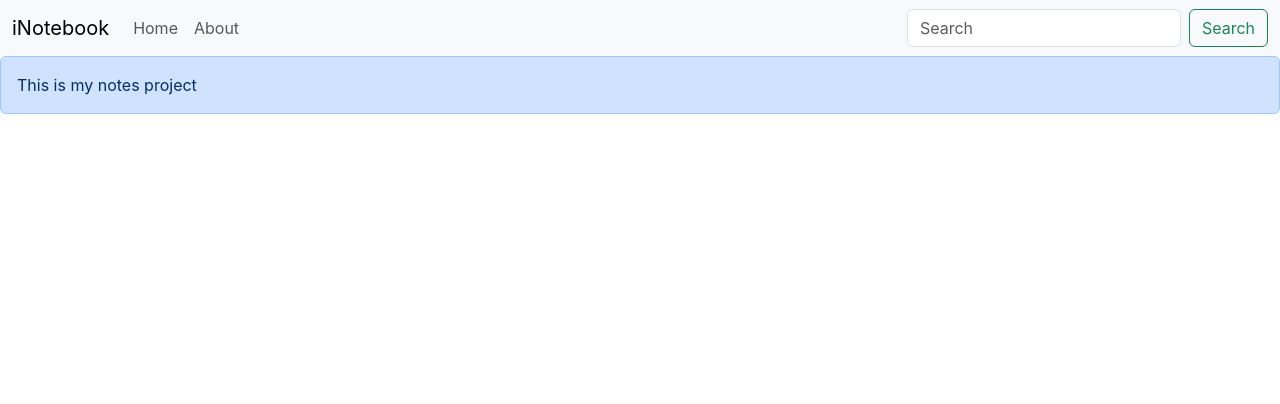
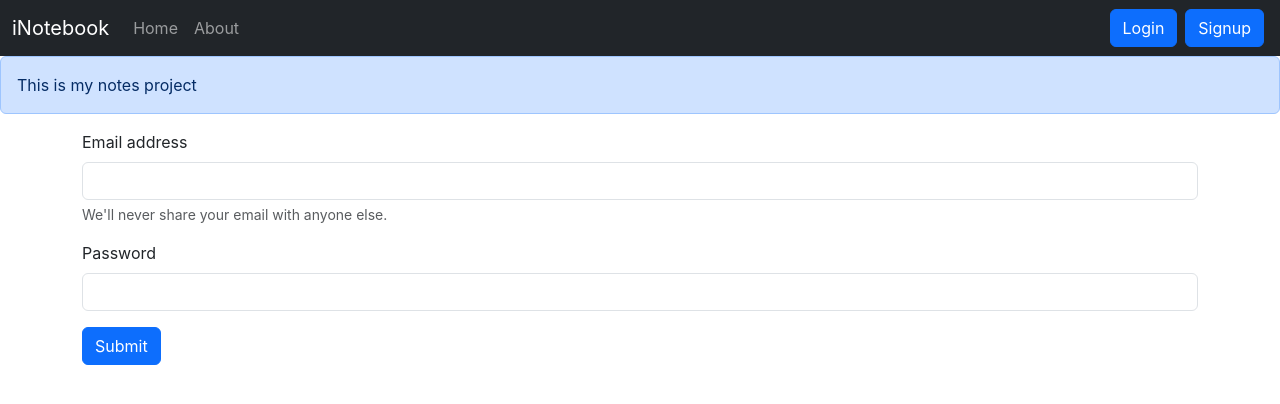
Before and after one commit to KhushbooHamid/NoteHarbor, a React (Create React App) app: page /login in a window 1280 px wide. Shown: the top 404 px of the page. Built offline with nearby package versions, Linux system fonts and the light colour scheme.

Commit message:
create login

```diff
--- a/src/App.js
+++ b/src/App.js
@@ -5,6 +5,8 @@ import Home from "./components/Home";
 import About from "./components/About";
 import NoteState from "./context/notes/noteState";
 import Alert from "./components/Alert"
+import Login from "./components/Login";
+import Signup from "./components/Signup";
 function App() {
   return (
     <>
@@ -17,6 +19,8 @@ function App() {
           <Route exact path="/" element={<Home />} />
           <Route exact path="/about" element={<About />} />
           <Route exact path="/home" element={<Home />} />
+          <Route exact path="/login" element={<Login />} />
+          <Route exact path="/signup" element={<Signup />} />
         </Routes>
         </div>
       </Router>
--- a/src/components/AddNote.js
+++ b/src/components/AddNote.js
@@ -8,12 +8,15 @@ const AddNote = () => {
   const [note, setNote] = useState({
     title: "",
     description: "",
-    tag: "default",
+    tag: "",
   });
 
   const handleClick = (e) => {
     e.preventDefault();
     addNote(note.title, note.description, note.tag);
+    setNote({ title: "",
+    description: "",
+    tag: "",})
   };
 
   const onChange = (e) => {
@@ -35,6 +38,7 @@ const AddNote = () => {
               id="title"
               name="title"
               aria-describedby="emailHelp"
+              value={note.title}
               onChange={onChange}
               minLength={5}
               required
@@ -49,6 +53,7 @@ const AddNote = () => {
               className="form-control"
               id="description"
               name="description"
+              value={note.description}
               onChange={onChange}
               minLength={5}
               required
@@ -63,6 +68,7 @@ const AddNote = () => {
               className="form-control"
               id="tag"
               name="tag"
+              value={note.tag}
               onChange={onChange}
               minLength={5}
               required
--- /dev/null
+++ b/src/components/Login.js
@@ -0,0 +1,79 @@
+import React, {useState} from "react";
+import { useNavigate } from 'react-router-dom';
+
+
+
+const Login = () => {
+    const [credentials, setCredentials] = useState({email: "", password: ""})
+    let navigate = useNavigate();
+
+    const handleSubmit = async (e) => {
+    e.preventDefault();
+
+    const response = await fetch("http://localhost:5000/api/auth/loginuser", {
+      method: "POST",
+      headers: {
+        "Content-Type": "application/json",
+      },
+      body: JSON.stringify({ email :credentials.email, password: credentials.password }),
+    });
+    const json = await response.json();
+    console.log(json);
+    if(json.success){
+        //save the auth token and redirect
+        localStorage.setItem('token', json.authtoken);
+        navigate("/");
+
+    }
+    else{
+        alert("invalid credentials")
+    }
+  };
+
+  const onChange = (e) => {
+    setCredentials({ ...credentials, [e.target.name]: e.target.value }); //spread operator so that the new properties gets added
+  };
+
+  return (
+    <div>
+      <form onSubmit={handleSubmit}>
+        <div className="mb-3">
+          <label htmlFor="email" className="form-label">
+            Email address
+          </label>
+          <input
+            type="email"
+            className="form-control"
+            value={credentials.email}
+            onChange={onChange}
+            id="email"
+            name="email"
+            aria-describedby="emailHelp"
+          />
+          <div id="emailHelp" className="form-text">
+            We'll never share your email with anyone else.
+          </div>
+        </div>
+        <div className="mb-3">
+          <label htmlFor="password" className="form-label">
+            Password
+          </label>
+          <input
+            type="password"
+            className="form-control"
+            value={credentials.password}
+            onChange={onChange}
+            id="password"
+            name="password"
+          />
+        </div>
+
+        <button type="submit" className="btn btn-primary">
+          Submit
+        </button>
+      </form>
+    </div>
+  );
+};
+
+export default Login;
--- a/src/components/Navbar.js
+++ b/src/components/Navbar.js
@@ -1,37 +1,59 @@
-import React from 'react'
+import React from "react";
 import { Link, useLocation } from "react-router-dom";
-
-
 
 const Navbar = () => {
   let location = useLocation();
 
   return (
-    <nav className="navbar navbar-expand-lg bg-body-tertiary">
+    <nav className="navbar navbar-expand-lg navbar-dark bg-dark">
       <div className="container-fluid">
-    <Link className="navbar-brand" to="/">iNotebook</Link>
-    <button className="navbar-toggler" type="button" data-bs-toggle="collapse" data-bs-target="#navbarSupportedContent" aria-controls="navbarSupportedContent" aria-expanded="false" aria-label="Toggle navigation">
+        <Link className="navbar-brand" to="/">
+          iNotebook
+        </Link>
+        <button
+          className="navbar-toggler"
+          type="button"
+          data-bs-toggle="collapse"
+          data-bs-target="#navbarSupportedContent"
+          aria-controls="navbarSupportedContent"
+          aria-expanded="false"
+          aria-label="Toggle navigation"
+        >
           <span className="navbar-toggler-icon"></span>
         </button>
         <div className="collapse navbar-collapse" id="navbarSupportedContent">
           <ul className="navbar-nav me-auto mb-2 mb-lg-0">
             <li className="nav-item">
-          <Link className={`nav-link ${location.pathname==="/" ? "active": ""}`} aria-current="page" to="/Home">Home</Link>
+              <Link
+                className={`nav-link ${
+                  location.pathname === "/" ? "active" : ""
+                }`}
+                aria-current="page"
+                to="/Home"
+              >
+                Home
+              </Link>
             </li>
             <li className="nav-item">
-          <Link className={`nav-link ${location.pathname==="/about" ? "active": ""}`} to="/About">About</Link>
+              <Link
+                className={`nav-link ${
+                  location.pathname === "/about" ? "active" : ""
+                }`}
+                to="/About"
+              >
+                About
+              </Link>
             </li>
-
-
           </ul>
           <form className="d-flex" role="search">
-        <input className="form-control me-2" type="search" placeholder="Search" aria-label="Search"/>
-        <button className="btn btn-outline-success" type="submit">Search</button>
+
+            <Link className="btn btn-primary mx-1" to="/login"  role="button">Login</Link>
+            <Link className="btn btn-primary mx-1" to="/signup" role="button">Signup</Link>
           </form>
         </div>
       </div>
     </nav>
-  )
-}
+  );
+};
 
-export default Navbar
+export default Navbar;
--- /dev/null
+++ b/src/components/Signup.js
@@ -0,0 +1,11 @@
+import React from 'react'
+
+const Signup = () => {
+  return (
+    <div>
+      I am signup
+    </div>
+  )
+}
+
+export default Signup
--- a/src/context/notes/noteState.js
+++ b/src/context/notes/noteState.js
@@ -21,7 +21,6 @@ const NoteState = (props) => {
       },
     });
     const json = await response.json();
-    console.log(json);
     setNotes(json);
   };
 
@@ -57,11 +56,8 @@ const NoteState = (props) => {
       },
     });
     const json = response.json();
-    console.log(json);
 
-
-    console.log("deleting the node with id" + id);
-    const newNotes = notes.filter((note) => {
+   const newNotes = notes.filter((note) => {
       return note._id !== id;
     });
     // If you are not using setNotes outside this function, you can remove this line
@@ -82,7 +78,6 @@ const NoteState = (props) => {
       body: JSON.stringify({ title, description, tag }),
     });
     const json = await response.json();
-    console.log(json);
 
     let newNotes = JSON.parse(JSON.stringify(notes))
 
```
Also changed, not shown: 1 other file (tests, documents, lock files or other folders). Lines whose indentation alone changed are shown as unchanged.
